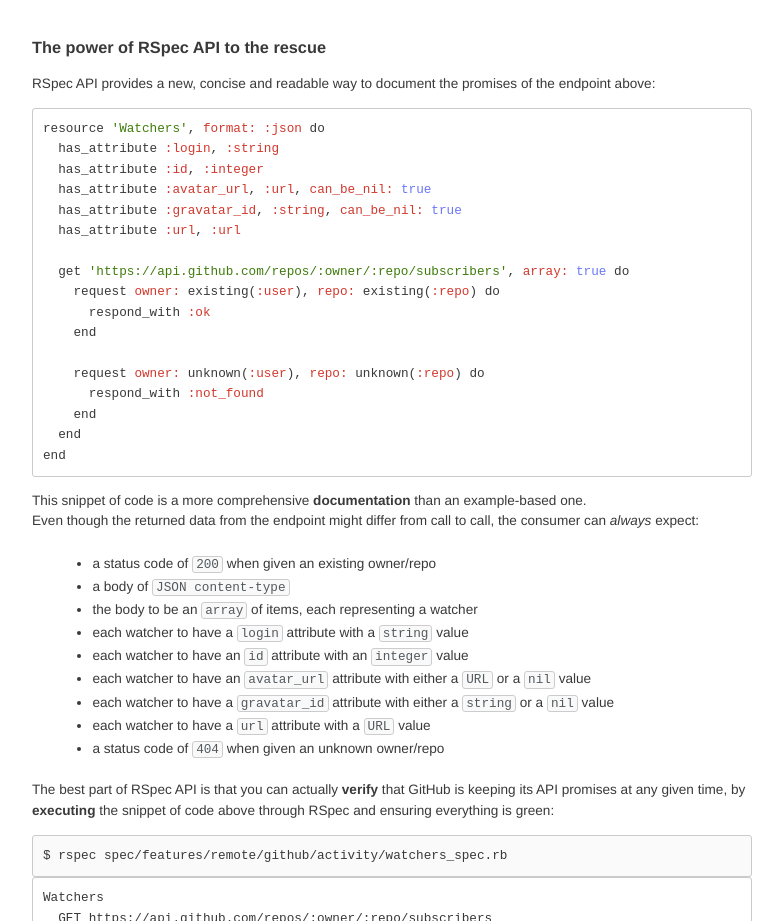
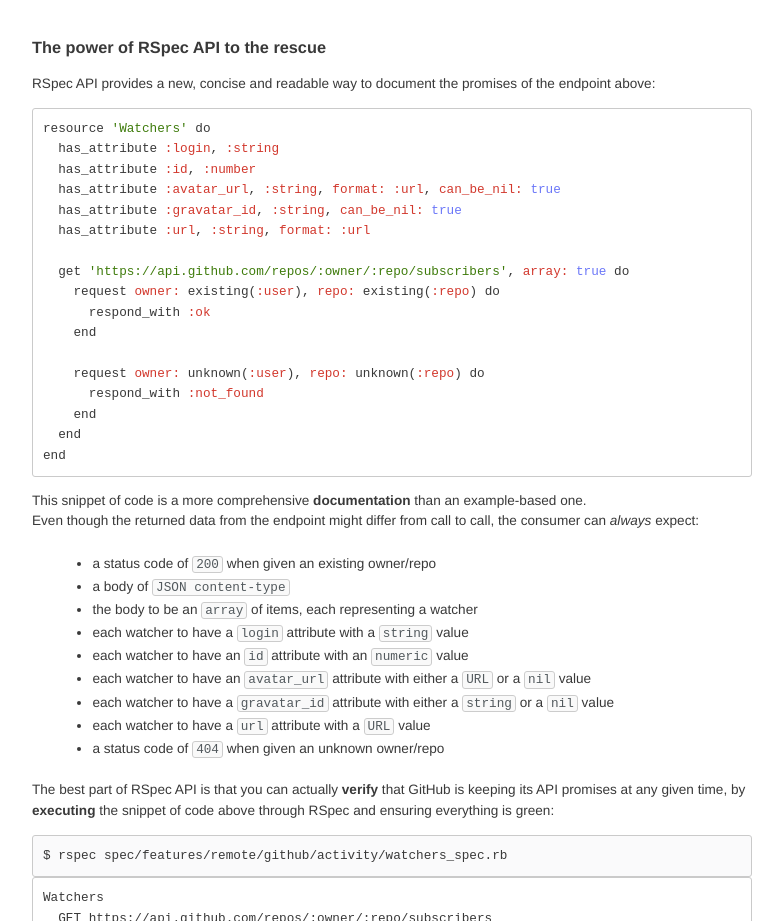
Before and after one commit to rspec-api/rspec-api.github.io, a plain HTML site: page github.html in a window 1280 px wide. Shown: the part 846-1767 px from the top of the page, without its empty margins (248-1031 px from the left). Drawn offline with Linux system fonts and the light colour scheme.

Commit message:
New type/format syntax in has_attribute

```diff
--- a/github.html
+++ b/github.html
@@ -60,12 +60,12 @@ X-RateLimit-Remaining: 4999
 
     <p>RSpec API provides a new, concise and readable way to document the promises of the endpoint above:</p>
 
-    <pre><code>resource <span class="string">'Watchers'</span>, <span class="symbol">format:</span> <span class="symbol">:json</span> do
+    <pre><code>resource <span class="string">'Watchers'</span> do
   has_attribute <span class="symbol">:login</span>, <span class="symbol">:string</span>
-  has_attribute <span class="symbol">:id</span>, <span class="symbol">:integer</span>
-  has_attribute <span class="symbol">:avatar_url</span>, <span class="symbol">:url</span>, <span class="symbol">can_be_nil:</span> <span class="constant">true</span>
+  has_attribute <span class="symbol">:id</span>, <span class="symbol">:number</span>
+  has_attribute <span class="symbol">:avatar_url</span>, <span class="symbol">:string</span>, <span class="symbol">format:</span> <span class="symbol">:url</span>, <span class="symbol">can_be_nil:</span> <span class="constant">true</span>
   has_attribute <span class="symbol">:gravatar_id</span>, <span class="symbol">:string</span>, <span class="symbol">can_be_nil:</span> <span class="constant">true</span>
-  has_attribute <span class="symbol">:url</span>, <span class="symbol">:url</span>
+  has_attribute <span class="symbol">:url</span>, <span class="symbol">:string</span>, <span class="symbol">format:</span> <span class="symbol">:url</span>
 
   get <span class="string">'https://api.github.com/repos/:owner/:repo/subscribers'</span>, <span class="symbol">array:</span> <span class="constant">true</span> do
     request <span class="symbol">owner:</span> existing(<span class="symbol">:user</span>), <span class="symbol">repo:</span> existing(<span class="symbol">:repo</span>) do
@@ -86,7 +86,7 @@ end</code></pre>
        <li>a body of <code>JSON content-type</code></li>
        <li>the body to be an <code>array</code> of items, each representing a watcher</li>
        <li>each watcher to have a <code>login</code> attribute with a <code>string</code> value</li>
-       <li>each watcher to have an <code>id</code> attribute with an <code>integer</code> value</li>
+       <li>each watcher to have an <code>id</code> attribute with an <code>numeric</code> value</li>
        <li>each watcher to have an <code>avatar_url</code> attribute with either a <code>URL</code> or a <code>nil</code> value</li>
        <li>each watcher to have a <code>gravatar_id</code> attribute with either a <code>string</code> or a <code>nil</code> value</li>
        <li>each watcher to have a <code>url</code> attribute with a <code>URL</code> value</li>
```
Also changed, not shown: index.html (+5 -5 lines).
